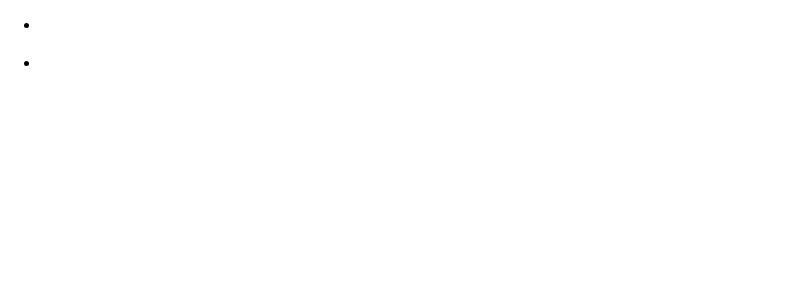
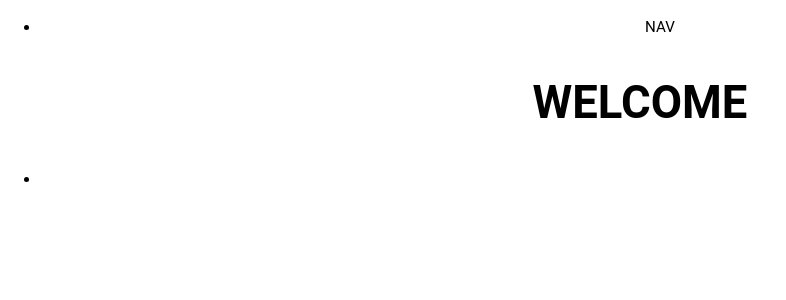
Before and after one commit to TheNewStyles/portfolio-v2, a React (Create React App) app: page / in a window 1280 px wide. Shown: the top 300 px of the page, without its empty margins (0-786 px from the left). Built offline with nearby package versions, Linux system fonts and the light colour scheme.

Commit message:
Add basic components and their css files

```diff
--- a/src/components/App.js
+++ b/src/components/App.js
@@ -1,38 +1,23 @@
 import React, { Component } from 'react';
+
 import '../styles/App.css';
+
+import Header from './Header';
+import WelcomeSection from './WelcomeSection';
+import ProjectsSection from './ProjectsSection';
+import Footer from './Footer';
 
 class App extends Component {
   render() {
     return (
-      <div className="App">
-            <header>
-                <nav id="nav">
-                    {/* should always be on top of viewport */}
-                    <ul>
-                        <li></li>
-                    </ul>
-                </nav>
-            </header>
-          <main>
-            <section id="welcome-section">
-                <h1></h1>
-                {/* Should be height of viewport */}
-            </section>
-            <section id="projects">
-                <article className="project-tile" ></article>
-                <article className="project-tile" ></article>
-                <article className="project-tile" ></article>
-            </section>
-            <section>
-
-            </section>
-          </main>
-          <footer>
-              <ul>
-                  <li id="profile-link"></li>
-              </ul>
-          </footer>
-      </div>
+        <div className="App">
+            <Header />
+            <main>
+                <WelcomeSection />
+                <ProjectsSection />
+            </main>
+            <Footer />
+        </div>
     );
   }
 }
--- /dev/null
+++ b/src/components/Footer.js
@@ -0,0 +1,16 @@
+import React, { Component } from 'react';
+import '../styles/Footer.css';
+
+class Footer extends Component {
+  render() {
+    return (
+        <footer>
+            <ul>
+                <li id="profile-link"></li>
+            </ul>
+        </footer>
+    );
+  }
+}
+
+export default Footer;
--- /dev/null
+++ b/src/components/Header.js
@@ -0,0 +1,19 @@
+import React, { Component } from 'react';
+import '../styles/Header.css';
+
+class Header extends Component {
+  render() {
+    return (
+        <header>
+            <nav id="nav">
+                {/* should always be on top of viewport */}
+                <ul>
+                    <li>NAV</li>
+                </ul>
+            </nav>
+        </header>
+    );
+  }
+}
+
+export default Header;
--- /dev/null
+++ b/src/components/ProjectsSection.js
@@ -0,0 +1,16 @@
+import React, { Component } from 'react';
+import '../styles/ProjectsSection.css';
+
+class ProjectsSection extends Component {
+  render() {
+    return (
+        <section id="projects">
+            <article className="project-tile" ></article>
+            <article className="project-tile" ></article>
+            <article className="project-tile" ></article>
+        </section>
+    );
+  }
+}
+
+export default ProjectsSection;
--- /dev/null
+++ b/src/components/WelcomeSection.js
@@ -0,0 +1,15 @@
+import React, { Component } from 'react';
+import '../styles/WelcomeSection.css';
+
+class WelcomeSection extends Component {
+  render() {
+    return (
+        <section id="welcome-section">
+            <h1>WELCOME</h1>
+            {/* Should be height of viewport */}
+        </section>
+    );
+  }
+}
+
+export default WelcomeSection;
--- a/src/styles/index.css
+++ b/src/styles/index.css
@@ -1,5 +1,106 @@
-body {
-  margin: 0;
-  padding: 0;
-  font-family: sans-serif;
+html, body {
+    font-size: 100%;
+    margin: 0;
+    padding: 0;
+    font-family: 'Roboto', 'Helvetica', sans-serif;
+    font-size: 1em;
+    line-height: 1.25;
 }
+
+body, caption, th, td, input, textarea, select, option, legend, fieldset, h1, h2, h3, h4, h5, h6 {
+    font-size-adjust: 0.5;
+}
+
+h1, h2, h3, h4 {
+    Font-Family: 'Roboto', 'Helvetica', sans-serif;
+}
+
+h1 {
+    font-size: 2em;
+    line-height: 1.25;
+}
+
+h2 {
+    font-size: 1.625em;
+    line-height: 1.15384615;
+}
+
+h3 {
+    font-size: 1.375em;
+    line-height: 1.13636364;
+}
+
+h4 {
+    font-size: 1.125em;
+    line-height: 1.11111111;
+}
+
+blockquote {
+    font-size: 1.25em;
+    line-height: 1.25;
+}
+
+img, embed, object, video {
+    max-width: 100%;
+}
+
+audio, canvas, iframe, img, svg, video {
+    vertical-align: middle;
+}
+
+hr {
+    display: block;
+    height: 1px;
+    border: 0;
+    border-top: 1px solid #ccc;
+    margin: 1em 0;
+    padding: 0;
+}
+
+@media (min-width: 43.75em) {
+    body {
+        font-size: 1em;
+        line-height: 1.375;
+    }
+
+    h1 {
+        font-size: 2.5em;
+        line-height: 1.125;
+    }
+
+    h2 {
+        font-size: 2em;
+        line-height: 1.25;
+    }
+
+    h3 {
+        font-size: 1.5em;
+        line-height: 1.25;
+    }
+
+    h4 {
+        line-height: 1.22222222;
+    }
+
+    blockquote {
+        font-size: 1.5em;
+        line-height: 1.45833333;
+    }
+}
+
+@media (min-width: 56.25em) {
+    h1 {
+        font-size: 3em;
+        line-height: 1.05;
+    }
+
+    h2 {
+        font-size: 2.25em;
+        line-height: 1.25;
+    }
+
+    h3 {
+        font-size: 1.75em;
+        line-height: 1.25;
+    }
+}
```
Also changed, not shown: src/styles/Footer.css (added), src/styles/Header.css (added), src/styles/ProjectsSection.css (added), src/styles/WelcomeSection.css (added).
